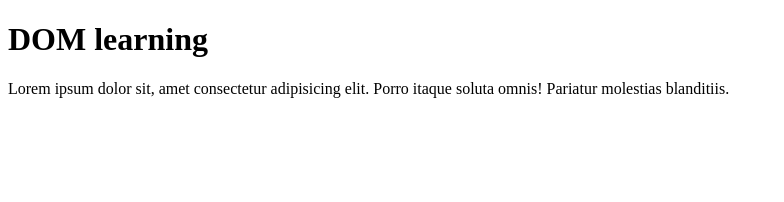
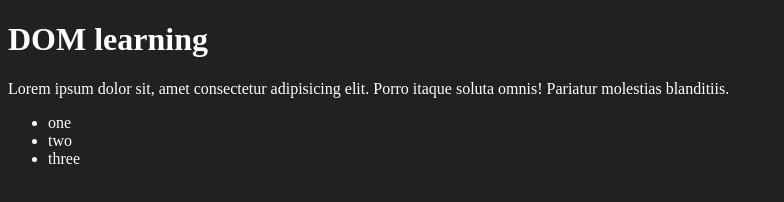
Before and after one commit to Gunjan-pandey85340/JavaScript, a plain HTML site: page DOM/one.html in a window 1280 px wide. Shown: the whole page, without its empty margins (0-784 px from the left). Drawn offline with Linux system fonts and the light colour scheme.

Commit message:
DOM_Selector

```diff
--- a/DOM/one.html
+++ b/DOM/one.html
@@ -5,13 +5,70 @@
     <meta name="viewport" content="width=device-width, initial-scale=1.0">
     <title>Dom learning</title>
 </head>
-<body>
+<style>
+    .bg-black{
+        background-color:#212121;
+        color:#fff;
+    }
+</style>
+<body class="bg-black">
     <div class="bg-black">
-        <h1 class="heading">DOM learning </h1>
+        <h1 class="heading">DOM learning <span style="display: none;">test text </span></h1>
         <p>Lorem ipsum dolor sit, amet consectetur adipisicing elit. Porro itaque soluta omnis! Pariatur molestias blanditiis.</p>
+        <ul>
+            <li class="list">one</li>
+            <li class="list">two</li>
+            <li class="list">three</li>
+        </ul>
     </div>
 </body>
 </html>
+
+<!--
+HTML Collection
+title -- title
+title.textContent -- entire text
+title.innerText  --only visible text will come
+title.innerHTML --all  text containing HTML
+title.innerTe--
+
+query selector
+getElementById-
+document.getElementsByClassName('heading')
+
+1.document.querySelector('h1') -- first h1 will render
+2. document.querySelector('#title') -- id
+3.  document.querySelector('class')
+4. document.querySelector('input[yype = "password"]')
+
+
+*****how to change color in unordered list
+document.querySelector('ul')
+const myul = document.querySelector('ul')
+myul.querySelector('li')
+const turnGreen = myul.querySelector('li')
+turnGreen.style.backgroundColor = "green"
+turnGreen.style.backgroundColor = "10px"
+
+document.querySelectorAll('li')   // nodelist
+
+const tempList = document.querySelectorAll('li')
+tempList
+tempList.style.color = 'green'
+tempLiList[0].style.color = 'green'
+
+
+document.getElementByClassName('list-item')
+//convert HTMLCOLLECTION INTO ARRAY
+ Array.from(tempclassList)
+
+-->
+
+
+
+
+
+
 <!-- console.log(window)
     console.log(window.document)
     console.dir(document)
@@ -21,13 +78,4 @@
 
 
     **********document.getElementById('firstHeading')
-    **********document.getElementById('firstHeading').innerHTML = "<h1>Chai aur Code</h1>"  // new values edition
-
-
-
-
-
-
-
-
--->
+    **********document.getElementById('firstHeading').innerHTML = "<h1>Chai aur Code</h1>"  // new values edition      -->
```
